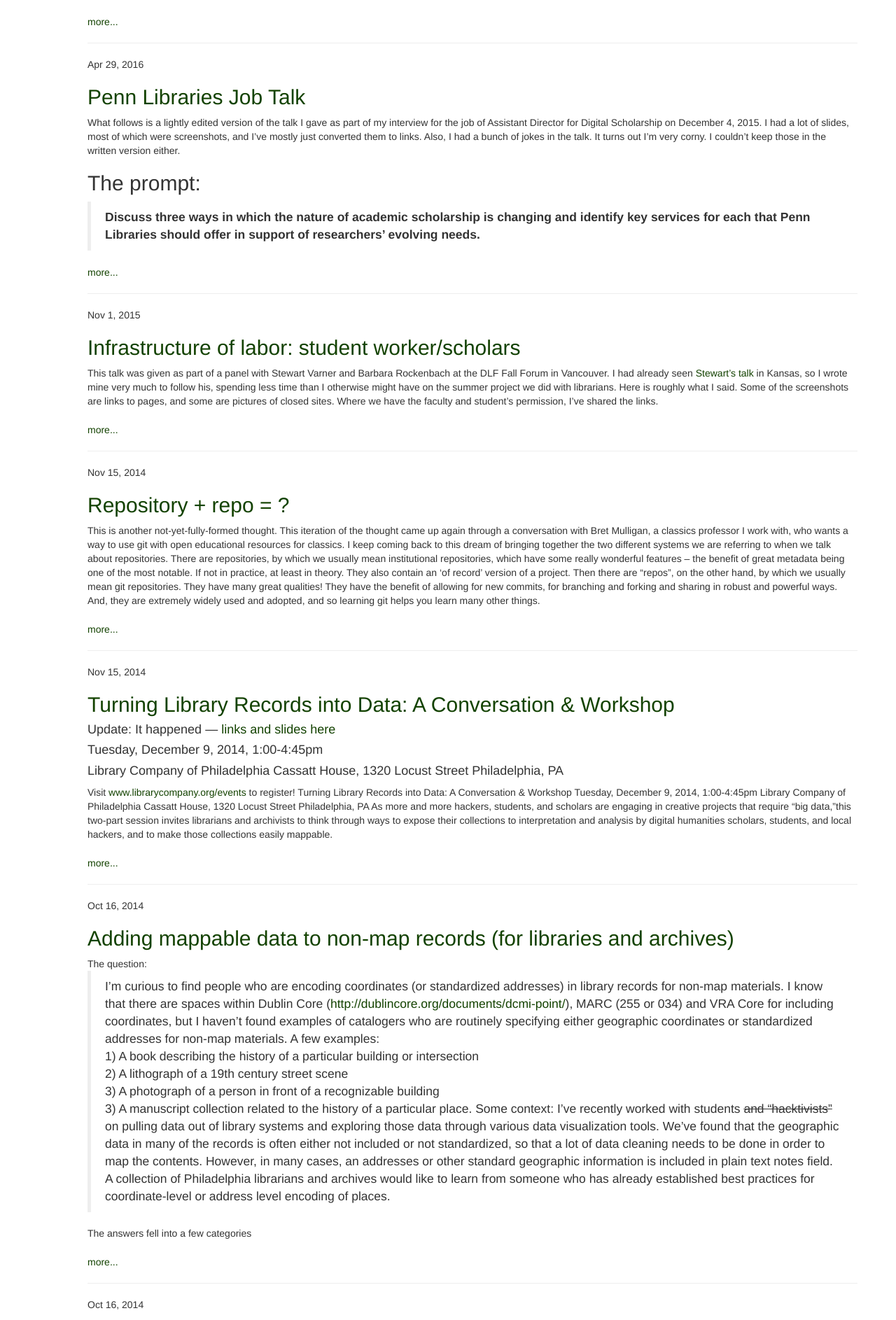
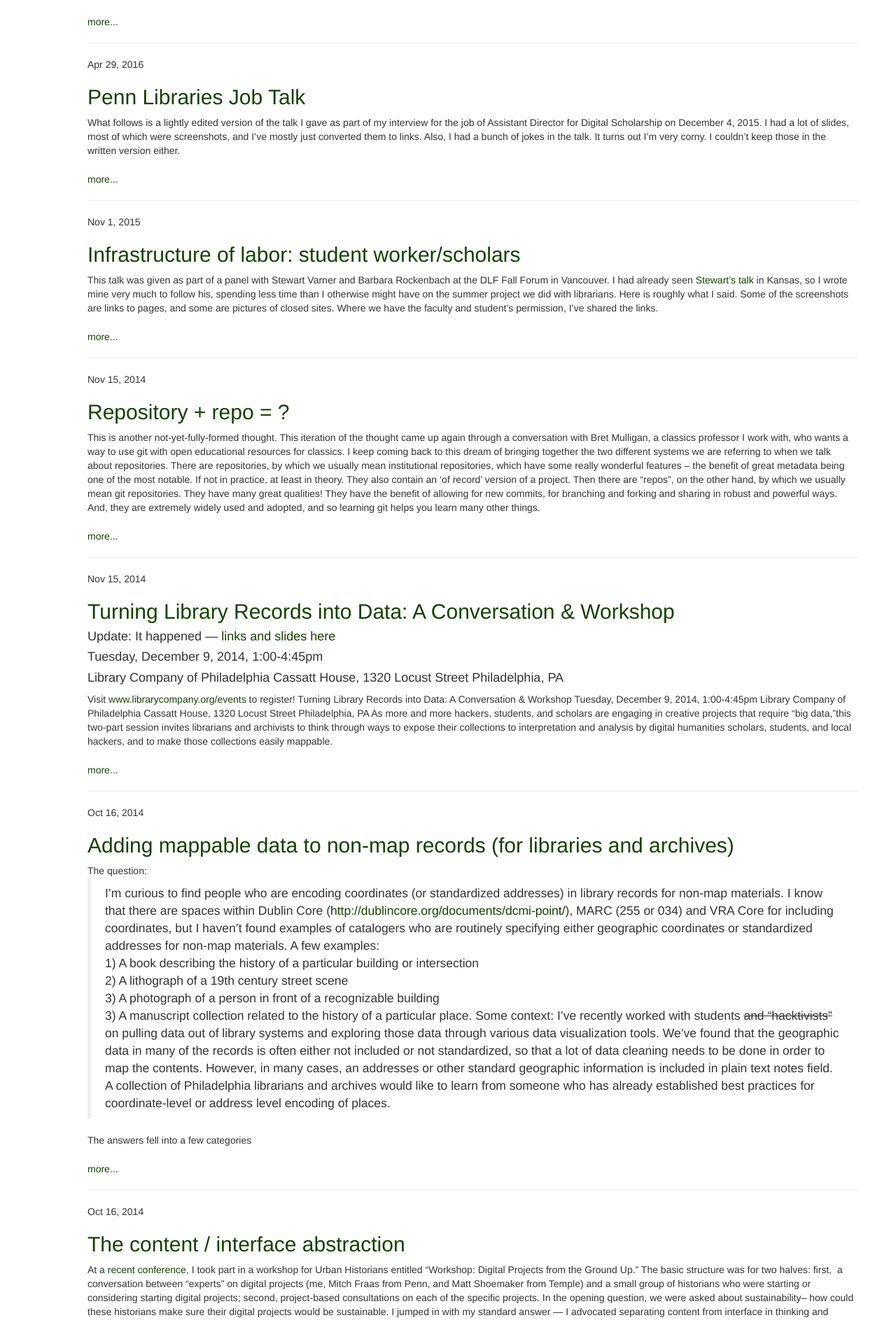
Before and after one commit to librlaurie/librlaurie.github.io, a Jekyll site: the page built from blog.markdown, in a window 1280 px wide. Shown: the part 625-2511 px from the top of the page at 70% size. Built offline with Jekyll 4.4.1, drawn with Linux system fonts in a browser that asks for light colours.

Commit message:
nicer footer

```diff
--- a/_includes/footer.html
+++ b/_includes/footer.html
@@ -15,12 +15,10 @@
   <script src ="/javascript/bootstrap.min.js"></script>
   <div class="wrapper">
 
-    <h2 class="footer-heading">{{ site.title }}</h2>
-
     <div class="footer-col-wrapper">
       <div class="footer-col footer-col-1">
         <ul class="contact-list">
-          <li>{{ site.title }}</li>
+          <li><span class="text">{{ site.title }}</span></li>
           <li><a href="mailto:{{ site.email }}">{{ site.email }}</a></li>
         </ul>
       </div>
@@ -29,20 +27,20 @@
         <ul class="social-media-list">
           {% if site.github_username %}
           <li>
-            {% include icon-github.html username=site.github_username %}
+            <span class="text">{% include icon-github.html username=site.github_username %}</span>
           </li>
           {% endif %}
 
           {% if site.twitter_username %}
           <li>
-            {% include icon-twitter.html username=site.twitter_username %}
+            <span class="text">{% include icon-twitter.html username=site.twitter_username %}</span>
           </li>
           {% endif %}
         </ul>
       </div>
 
       <div class="footer-col footer-col-3">
-        <p>{{ site.description }}</p>
+        <p><span class="text">{{ site.description }}</span></p>
       </div>
     </div>
 
--- a/_posts/2016-04-29-penn-job-talk.markdown
+++ b/_posts/2016-04-29-penn-job-talk.markdown
@@ -6,11 +6,10 @@
 excerpt_separator: <!--more-->
 ---
 What follows is a lightly edited version of the talk I gave as part of my interview for the job of Assistant Director for Digital Scholarship on December 4, 2015. I had a lot of slides, most of which were screenshots, and I've mostly just converted them to links. Also, I had a bunch of jokes in the talk. It turns out I'm very corny. I couldn't keep those in the written version either.
-
+<!--more-->
 ## The prompt:
 
 > **Discuss three ways in which the nature of academic scholarship is changing and identify key services for each that Penn Libraries should offer in support of researchers’ evolving needs.**
-<!--more-->
 
 Thank you so much for being here today. My talk today is going to address the question I was asked, but before I get started, I will spend a few moments talking about who I am and what I’m bringing to this question. Part of what I bring is my love for Philly. This is my home, and the city I love. As many of you know I worked here at Penn in the Research and Instructional Services Department as Social Sciences Data Services Librarian from 2002-2008, and I've been at Haverford for the past seven and a half years. For the first few years at Haverford, I was the Coordinator for Research, Instruction, and Outreach.  After we brought in an awesome new library director who led us through a big re-organization, I moved into my current role as Coordinator for Digital Scholarship and Services.
 
--- a/blog.markdown
+++ b/blog.markdown
@@ -8,7 +8,7 @@
   {% for post in site.posts %}
     <li>{{ post.date | date: "%b %-d, %Y" }}
       <h2>
-        <a href="{{ post.url | prepend: site.baseurl }}">{{ post.title }}</a>
+        <a href="{{ post.url | prepend: site.baseurl }}" class="text-center">{{ post.title }}</a>
       </h2>
       {{ post.excerpt | remove: '<p>' | remove: '</p>' }}
     </li>
--- a/css/main.css
+++ b/css/main.css
@@ -4,6 +4,19 @@
     background-repeat:no-repeat;
     background-size: cover;
     height:300px;
+}
+
+.site-footer {
+  color:#FFFFFF;
+  background-image:url("/assets/images/northwest-plan-outline-2.png");
+  background-repeat:no-repeat;
+  background-size: cover;
+  height:175px;
+}
+
+.site-footer .text {
+  font-size: larger;
+  background-color: #ffffff;
 }
 
 a {
```
